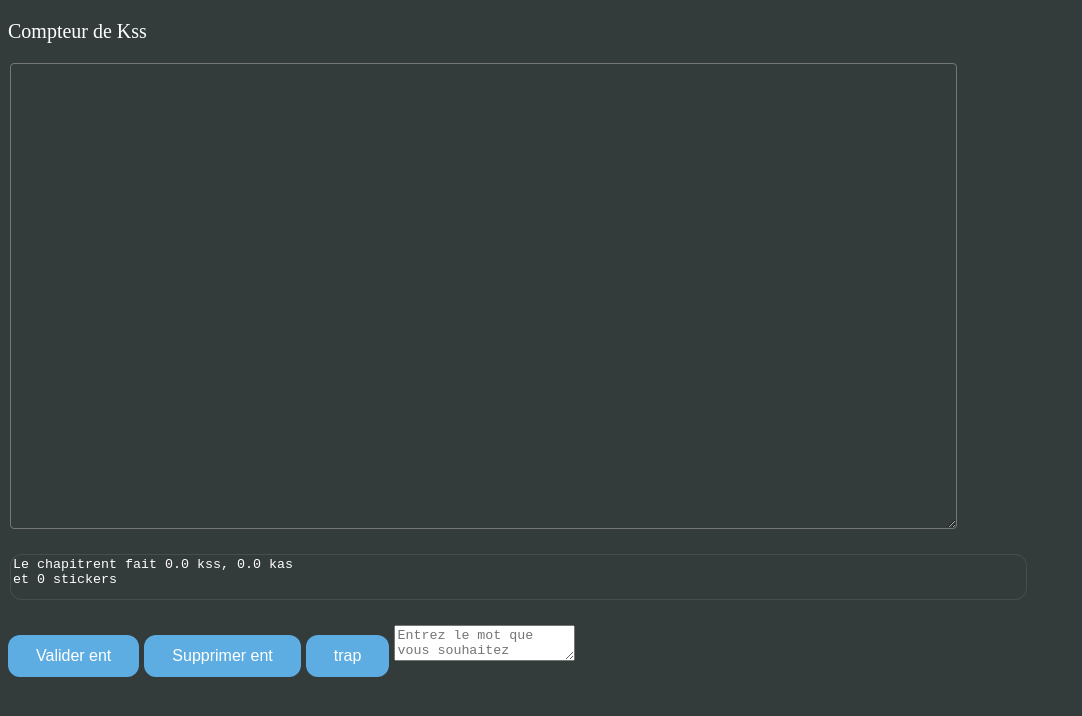
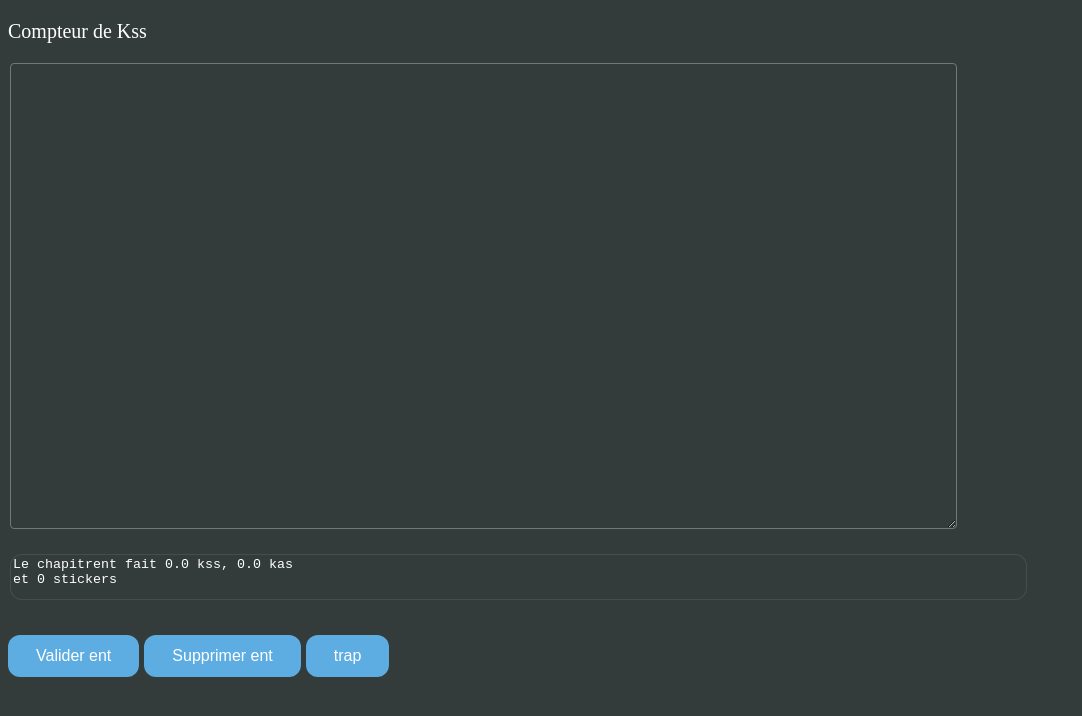
Before and after one commit to MarkelVI/Kss, a plain HTML site: page index.html in a window 1280 px wide. Shown: the whole page, without its empty margins (0-1082 px from the left). Drawn offline with Linux system fonts and the light colour scheme.

Commit message:
Update style.css

```diff
--- a/style.css
+++ b/style.css
@@ -52,5 +52,5 @@ textarea:focus {
 }
 
 #trap {
-  visibility:visible
+  visibility:hidden
 }
```
